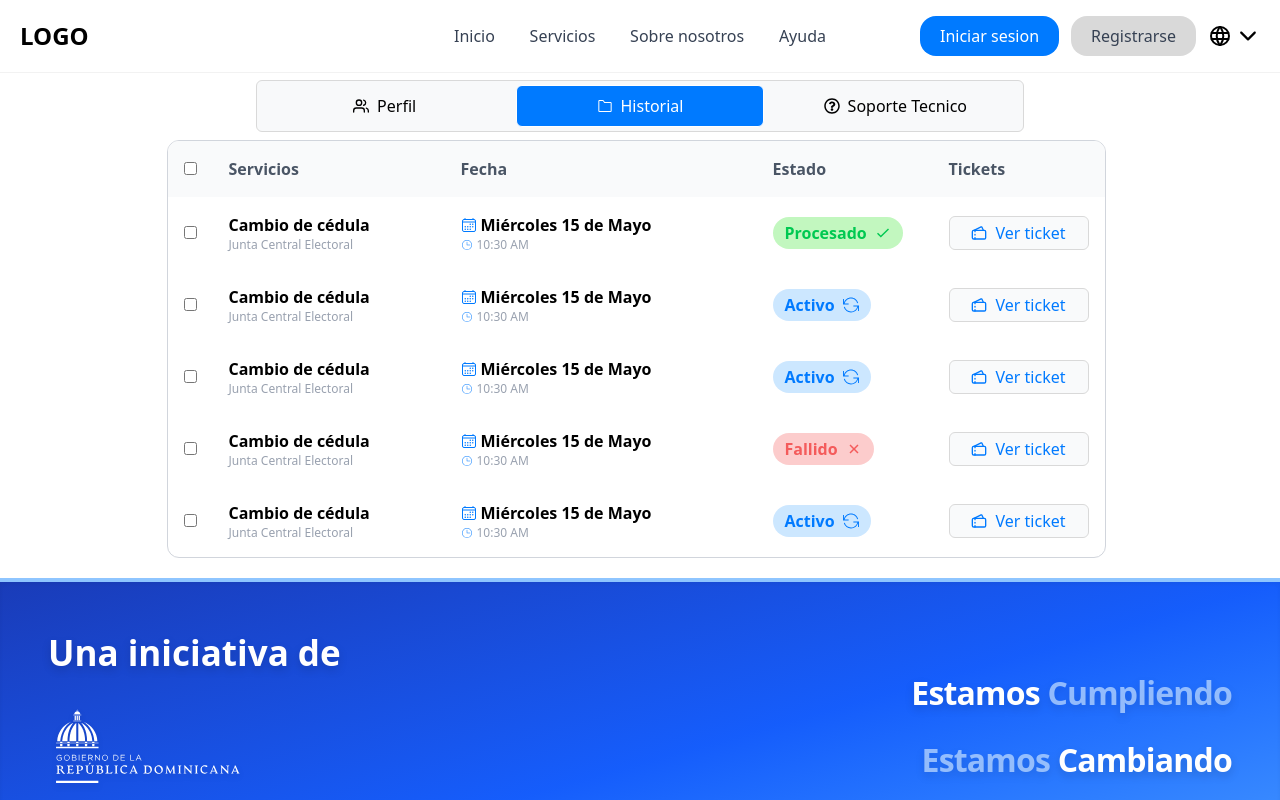
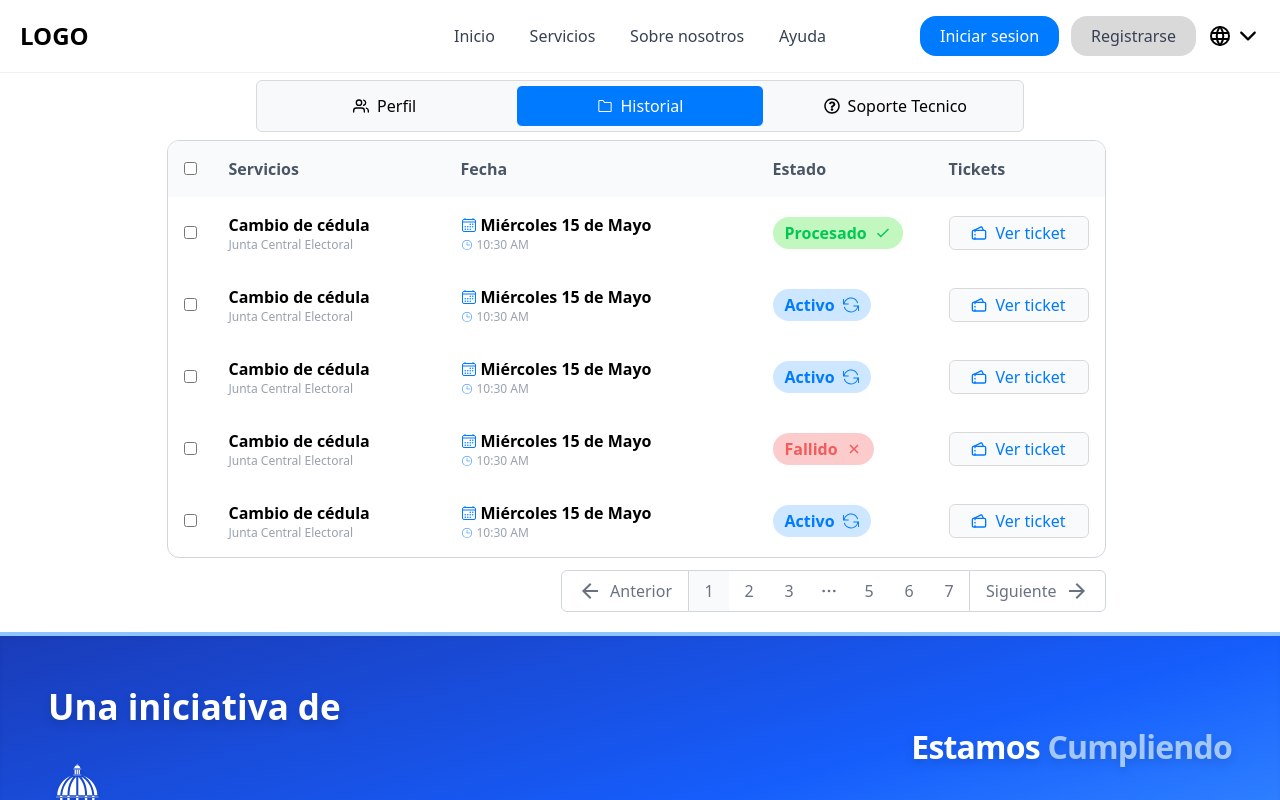
Before and after one commit to Urpirio/s-gob-2025, a Next.js app: page /Perfil/Historial in a window 1280 px wide. Shown: the top 800 px of the page. Built offline with nearby package versions, Linux system fonts and the light colour scheme.

Commit message:
Se agrego el componente paginador

```diff
--- a/components/components - perfil/Components/HIstorial/Section - TableHistorial.jsx
+++ b/components/components - perfil/Components/HIstorial/Section - TableHistorial.jsx
@@ -5,6 +5,7 @@ import { DataHistorial } from '../../Data/Historial/DataHistorial';
 import { useState } from 'react';
 import { useComponentsTable } from '../../SubComponents/useComponentTable';
 import Pop_Up_Ticket from '../../SubComponents/Pop-Up-Ticket';
+import PaginacionTabla from '../../SubComponents/Paginador - Tabla';
 
 export default function SectionTableHistorial() {
 
@@ -13,7 +14,7 @@ export default function SectionTableHistorial() {
 
 
   return (
-    <section className='pb-5 '>
+    <section className='pb-5 flex flex-col gap-3'>
         <DataTable
         value={DataHistorial}
         selectionMode={TicketSeleccionado ? null : 'single'}
@@ -47,6 +48,7 @@ export default function SectionTableHistorial() {
           body={(D)=><Tickets Data={D}/>}/>
 
         </DataTable>
+        <PaginacionTabla/>
     </section>
   )
 }
```
